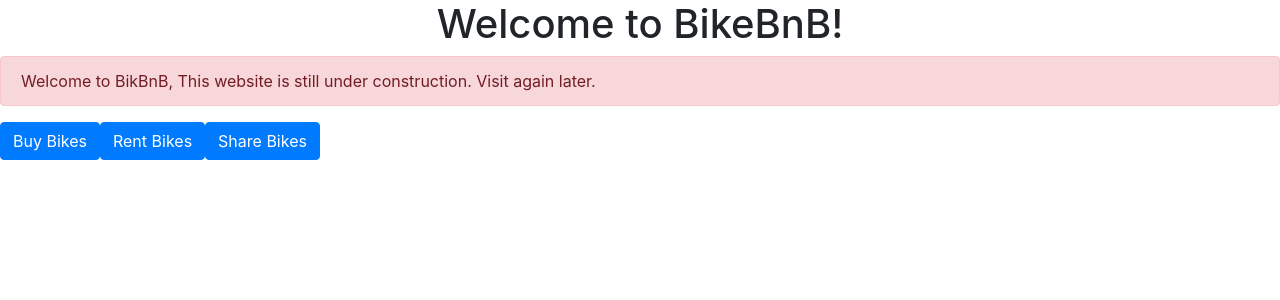
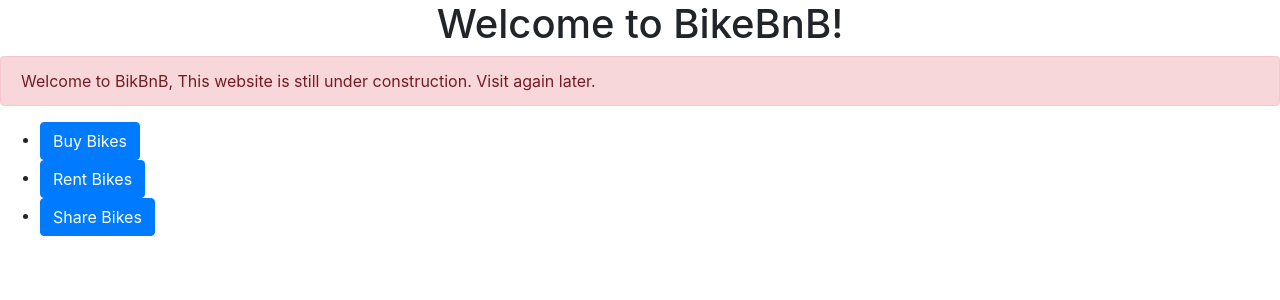
Before and after one commit to mindheist/bikebnb, an Angular app: page / in a window 1280 px wide. Shown: the top 300 px of the page. Built offline with nearby package versions, Linux system fonts and the light colour scheme.

Commit message:
unordered list of btns

```diff
--- a/src/app/app.component.html
+++ b/src/app/app.component.html
@@ -9,9 +9,14 @@
   <div class="alert alert-danger" role="alert">
       Welcome to BikBnB, This website is still under construction. Visit again later.
   </div>
-
+<ul>
+  <li>
   <button type="button" class="btn btn-primary">Buy Bikes</button>
-
+  </li>
+  <li>
   <button type="button" class="btn btn-primary">Rent Bikes</button>
-
+  </li>
+  <li>
   <button type="button" class="btn btn-primary">Share Bikes</button>
+  </li>
+</ul>
```
